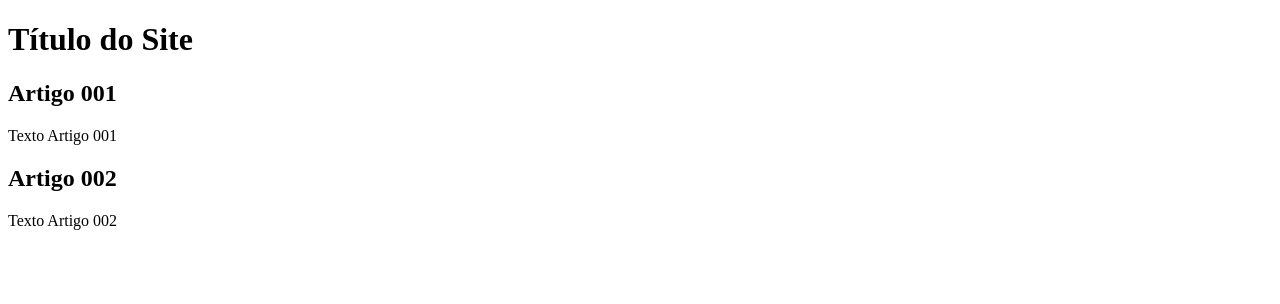
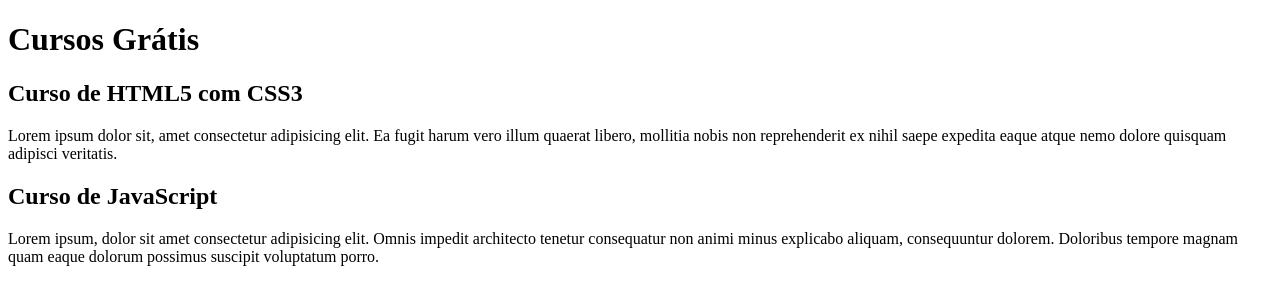
Before and after one commit to ianbsampaio/projeto-site, a plain HTML site: page index.html in a window 1280 px wide. Drawn offline with Linux system fonts and the light colour scheme.

Commit message:
comecei a escrever o conteudo

```diff
--- a/index.html
+++ b/index.html
@@ -8,15 +8,15 @@
 <body>
     <main>
         <header>
-            <h1>Título do Site</h1>
+            <h1>Cursos Grátis</h1>
         </header>
         <article>
-            <h2>Artigo 001</h2>
-            <p>Texto Artigo 001</p>
+            <h2>Curso de HTML5 com CSS3</h2>
+            <p>Lorem ipsum dolor sit, amet consectetur adipisicing elit. Ea fugit harum vero illum quaerat libero, mollitia nobis non reprehenderit ex nihil saepe expedita eaque atque nemo dolore quisquam adipisci veritatis.</p>
         </article>
         <article>
-            <h2>Artigo 002</h2>
-            <p>Texto Artigo 002</p>
+            <h2>Curso de JavaScript</h2>
+            <p>Lorem ipsum, dolor sit amet consectetur adipisicing elit. Omnis impedit architecto tenetur consequatur non animi minus explicabo aliquam, consequuntur dolorem. Doloribus tempore magnam quam eaque dolorum possimus suscipit voluptatum porro.</p>
         </article>
     </main>
 </body>
```
